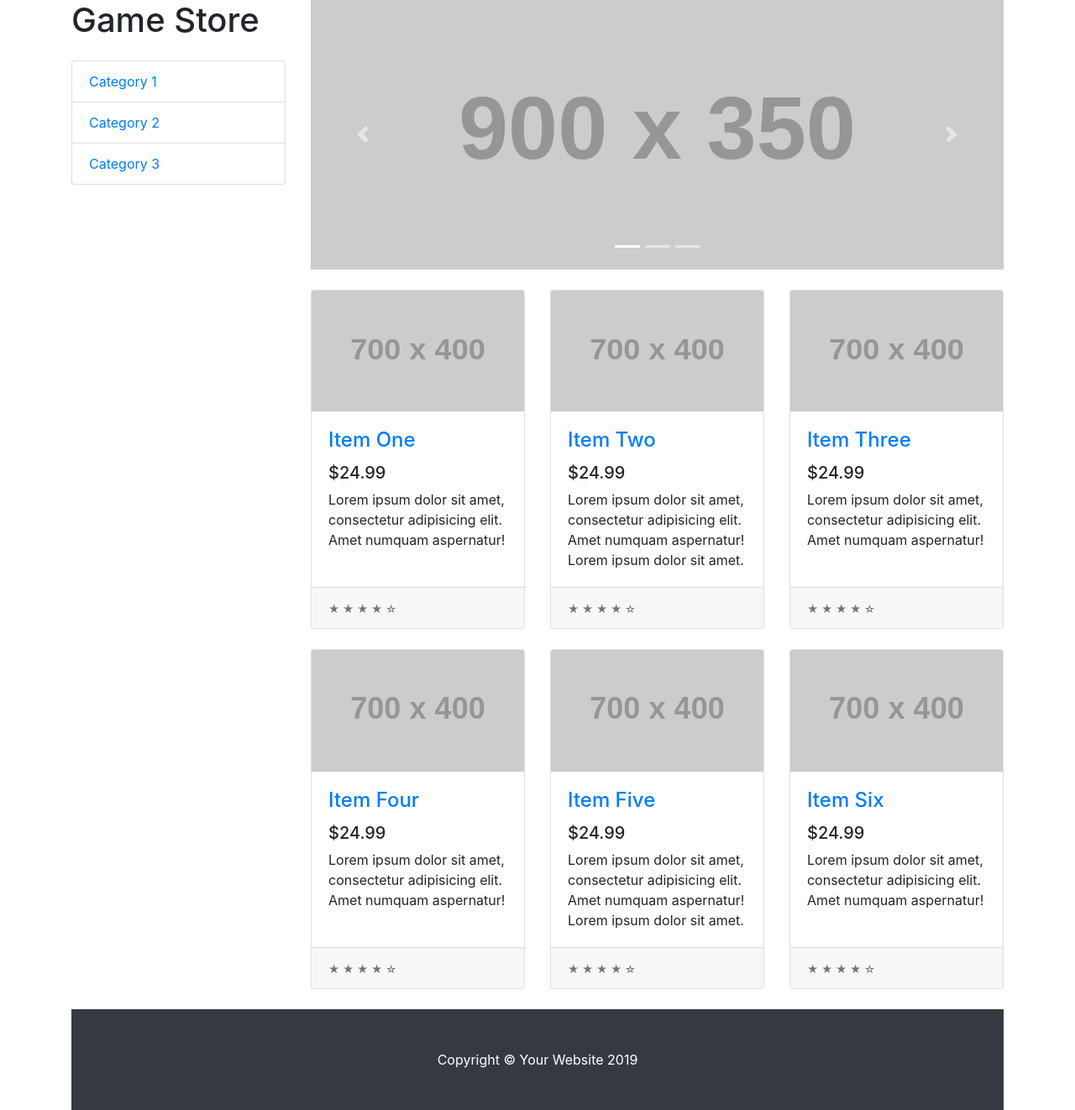
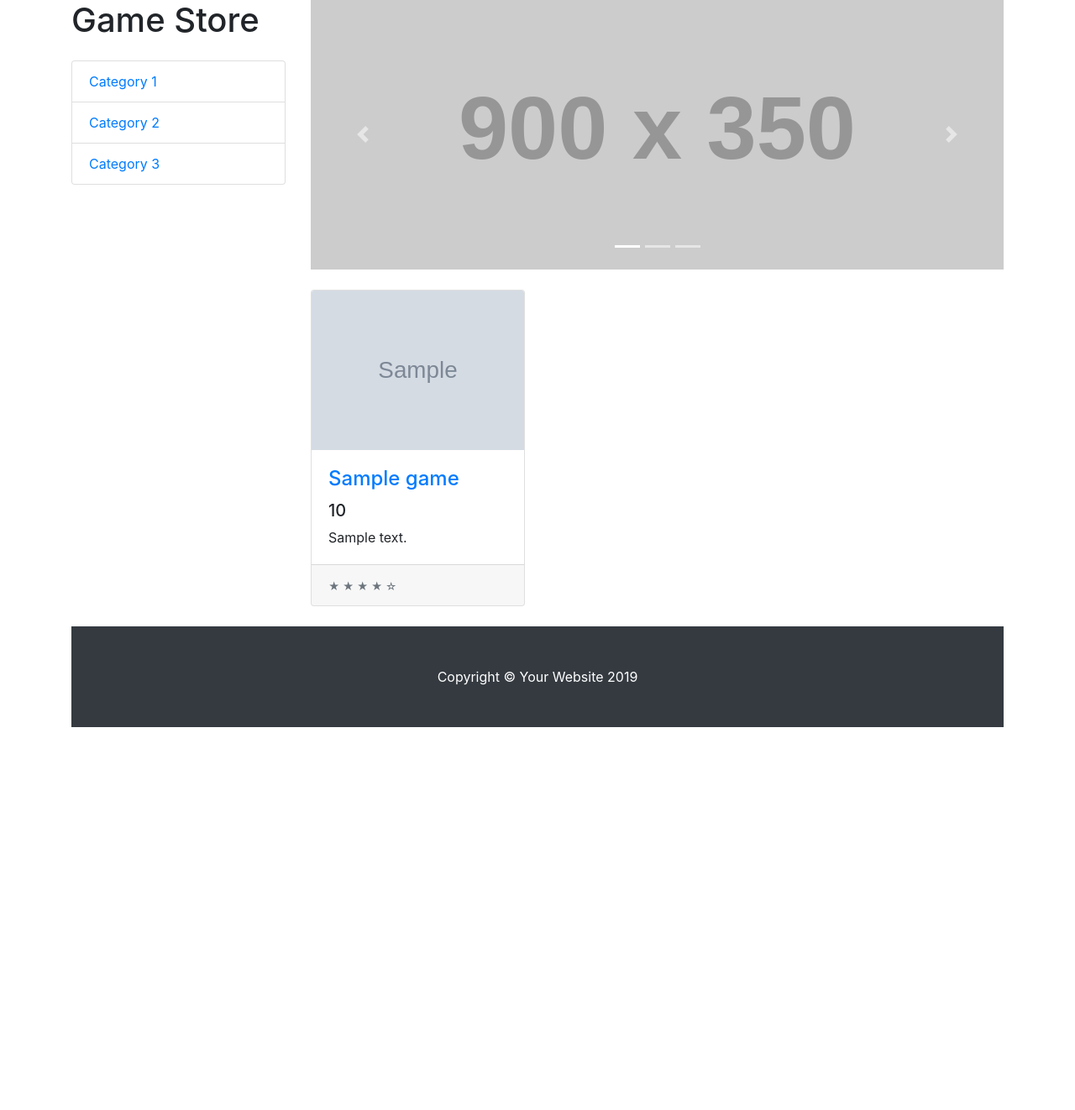
Before and after one commit to Jopless/gamestore, a Django app: template Shop/templates/index.html in a window 1280 px wide. Shown: the part 94-1416 px from the top of the page at 84% size. After the commit the page ends 960 px from the top, so only its background shows below. Run offline with Django 3.2, Linux system fonts and the light colour scheme; the template is opened without the code that fills it: most values are stand-ins (such as "Sample title", 1, 10 or a date in 2020); grey boxes marked "Sample" are stand-in pictures; grey boxes labelled with a size stand in for pictures from a placeholder-image service; some libraries are stand-ins or nearby versions.

Commit message:
Updated settings.py, created new url, changed migration new view

```diff
--- a/GameStore/settings.py
+++ b/GameStore/settings.py
@@ -119,3 +119,6 @@ USE_TZ = True
 # https://docs.djangoproject.com/en/2.2/howto/static-files/
 
 STATIC_URL = '/static/'
+STATIC_ROOT = os.path.join(BASE_DIR, 'static')
+MEDIA_ROOT = os.path.join(BASE_DIR, 'media')
+MEDIA_URL = '/media/'
--- a/Shop/models.py
+++ b/Shop/models.py
@@ -15,7 +15,7 @@ class Game(models.Model):
     price = models.FloatField(null=False, blank=False, unique=False, verbose_name="Цена")
     description = models.TextField(blank=False, null=True, verbose_name="Описание игры")
     rating = models.CharField(max_length=1, choices=game_rate)
-    image = models.ImageField(upload_to='Shop/photos', default='', blank=False, verbose_name='Фото')
+    image = models.ImageField(upload_to='photos/%Y/%m/%d/', blank=True, verbose_name="Фото")
 
     class Meta:
         verbose_name = 'Игра'
--- a/Shop/templates/index.html
+++ b/Shop/templates/index.html
@@ -1,7 +1,6 @@
 {% extends 'base.html' %}
 
 {% block content %}
-
         <div id="carouselExampleIndicators" class="carousel slide my-4" data-ride="carousel">
           <ol class="carousel-indicators">
             <li data-target="#carouselExampleIndicators" data-slide-to="0" class="active"></li>
@@ -29,106 +28,107 @@
           </a>
         </div>
 <!---->
+          {% for game in games %}
         <div class="row">
 <!---->
           <div class="col-lg-4 col-md-6 mb-4">
             <div class="card h-100">
-              <a href="#"><img class="card-img-top" src="http://placehold.it/700x400" alt=""></a>
+             <img class="card-img-top" src={{game.image.url}} alt="">
               <div class="card-body">
                 <h4 class="card-title">
-                  <a href="#">Item One</a>
+                  <a href="#">{{game.title}}</a>
                 </h4>
-                <h5>$24.99</h5>
-                <p class="card-text">Lorem ipsum dolor sit amet, consectetur adipisicing elit. Amet numquam aspernatur!</p>
+                <h5>{{game.price}}</h5>
+                <p class="card-text">{{game.description}}</p>
               </div>
               <div class="card-footer">
                 <small class="text-muted">&#9733; &#9733; &#9733; &#9733; &#9734;</small>
               </div>
             </div>
           </div>
-<!---->
-          <div class="col-lg-4 col-md-6 mb-4">
-            <div class="card h-100">
-              <a href="#"><img class="card-img-top" src="http://placehold.it/700x400" alt=""></a>
-              <div class="card-body">
-                <h4 class="card-title">
-                  <a href="#">Item Two</a>
-                </h4>
-                <h5>$24.99</h5>
-                <p class="card-text">Lorem ipsum dolor sit amet, consectetur adipisicing elit. Amet numquam aspernatur! Lorem ipsum dolor sit amet.</p>
-              </div>
-              <div class="card-footer">
-                <small class="text-muted">&#9733; &#9733; &#9733; &#9733; &#9734;</small>
-              </div>
-            </div>
-          </div>
-<!---->
-          <div class="col-lg-4 col-md-6 mb-4">
-            <div class="card h-100">
-              <a href="#"><img class="card-img-top" src="http://placehold.it/700x400" alt=""></a>
-              <div class="card-body">
-                <h4 class="card-title">
-                  <a href="#">Item Three</a>
-                </h4>
-                <h5>$24.99</h5>
-                <p class="card-text">Lorem ipsum dolor sit amet, consectetur adipisicing elit. Amet numquam aspernatur!</p>
-              </div>
-              <div class="card-footer">
-                <small class="text-muted">&#9733; &#9733; &#9733; &#9733; &#9734;</small>
-              </div>
-            </div>
-          </div>
-<!---->
-          <div class="col-lg-4 col-md-6 mb-4">
-            <div class="card h-100">
-              <a href="#"><img class="card-img-top" src="http://placehold.it/700x400" alt=""></a>
-              <div class="card-body">
-                <h4 class="card-title">
-                  <a href="#">Item Four</a>
-                </h4>
-                <h5>$24.99</h5>
-                <p class="card-text">Lorem ipsum dolor sit amet, consectetur adipisicing elit. Amet numquam aspernatur!</p>
-              </div>
-              <div class="card-footer">
-                <small class="text-muted">&#9733; &#9733; &#9733; &#9733; &#9734;</small>
-              </div>
-            </div>
-          </div>
-<!---->
-          <div class="col-lg-4 col-md-6 mb-4">
-            <div class="card h-100">
-              <a href="#"><img class="card-img-top" src="http://placehold.it/700x400" alt=""></a>
-              <div class="card-body">
-                <h4 class="card-title">
-                  <a href="#">Item Five</a>
-                </h4>
-                <h5>$24.99</h5>
-                <p class="card-text">Lorem ipsum dolor sit amet, consectetur adipisicing elit. Amet numquam aspernatur! Lorem ipsum dolor sit amet.</p>
-              </div>
-              <div class="card-footer">
-                <small class="text-muted">&#9733; &#9733; &#9733; &#9733; &#9734;</small>
-              </div>
-            </div>
-          </div>
-<!---->
-          <div class="col-lg-4 col-md-6 mb-4">
-            <div class="card h-100">
-              <a href="#"><img class="card-img-top" src="http://placehold.it/700x400" alt=""></a>
-              <div class="card-body">
-                <h4 class="card-title">
-                  <a href="#">Item Six</a>
-                </h4>
-                <h5>$24.99</h5>
-                <p class="card-text">Lorem ipsum dolor sit amet, consectetur adipisicing elit. Amet numquam aspernatur!</p>
-              </div>
-              <div class="card-footer">
-                <small class="text-muted">&#9733; &#9733; &#9733; &#9733; &#9734;</small>
-              </div>
-            </div>
-          </div>
-<!---->
+<!--&lt;!&ndash;&ndash;&gt;-->
+<!--          <div class="col-lg-4 col-md-6 mb-4">-->
+<!--            <div class="card h-100">-->
+<!--              <a href="#"><img class="card-img-top" src="http://placehold.it/700x400" alt=""></a>-->
+<!--              <div class="card-body">-->
+<!--                <h4 class="card-title">-->
+<!--                  <a href="#">Item Two</a>-->
+<!--                </h4>-->
+<!--                <h5>$24.99</h5>-->
+<!--                <p class="card-text">Lorem ipsum dolor sit amet, consectetur adipisicing elit. Amet numquam aspernatur! Lorem ipsum dolor sit amet.</p>-->
+<!--              </div>-->
+<!--              <div class="card-footer">-->
+<!--                <small class="text-muted">&#9733; &#9733; &#9733; &#9733; &#9734;</small>-->
+<!--              </div>-->
+<!--            </div>-->
+<!--          </div>-->
+<!--&lt;!&ndash;&ndash;&gt;-->
+<!--          <div class="col-lg-4 col-md-6 mb-4">-->
+<!--            <div class="card h-100">-->
+<!--              <a href="#"><img class="card-img-top" src="http://placehold.it/700x400" alt=""></a>-->
+<!--              <div class="card-body">-->
+<!--                <h4 class="card-title">-->
+<!--                  <a href="#">Item Three</a>-->
+<!--                </h4>-->
+<!--                <h5>$24.99</h5>-->
+<!--                <p class="card-text">Lorem ipsum dolor sit amet, consectetur adipisicing elit. Amet numquam aspernatur!</p>-->
+<!--              </div>-->
+<!--              <div class="card-footer">-->
+<!--                <small class="text-muted">&#9733; &#9733; &#9733; &#9733; &#9734;</small>-->
+<!--              </div>-->
+<!--            </div>-->
+<!--          </div>-->
+<!--&lt;!&ndash;&ndash;&gt;-->
+<!--          <div class="col-lg-4 col-md-6 mb-4">-->
+<!--            <div class="card h-100">-->
+<!--              <a href="#"><img class="card-img-top" src="http://placehold.it/700x400" alt=""></a>-->
+<!--              <div class="card-body">-->
+<!--                <h4 class="card-title">-->
+<!--                  <a href="#">Item Four</a>-->
+<!--                </h4>-->
+<!--                <h5>$24.99</h5>-->
+<!--                <p class="card-text">Lorem ipsum dolor sit amet, consectetur adipisicing elit. Amet numquam aspernatur!</p>-->
+<!--              </div>-->
+<!--              <div class="card-footer">-->
+<!--                <small class="text-muted">&#9733; &#9733; &#9733; &#9733; &#9734;</small>-->
+<!--              </div>-->
+<!--            </div>-->
+<!--          </div>-->
+<!--&lt;!&ndash;&ndash;&gt;-->
+<!--          <div class="col-lg-4 col-md-6 mb-4">-->
+<!--            <div class="card h-100">-->
+<!--              <a href="#"><img class="card-img-top" src="http://placehold.it/700x400" alt=""></a>-->
+<!--              <div class="card-body">-->
+<!--                <h4 class="card-title">-->
+<!--                  <a href="#">Item Five</a>-->
+<!--                </h4>-->
+<!--                <h5>$24.99</h5>-->
+<!--                <p class="card-text">Lorem ipsum dolor sit amet, consectetur adipisicing elit. Amet numquam aspernatur! Lorem ipsum dolor sit amet.</p>-->
+<!--              </div>-->
+<!--              <div class="card-footer">-->
+<!--                <small class="text-muted">&#9733; &#9733; &#9733; &#9733; &#9734;</small>-->
+<!--              </div>-->
+<!--            </div>-->
+<!--          </div>-->
+<!--&lt;!&ndash;&ndash;&gt;-->
+<!--          <div class="col-lg-4 col-md-6 mb-4">-->
+<!--            <div class="card h-100">-->
+<!--              <a href="#"><img class="card-img-top" src="http://placehold.it/700x400" alt=""></a>-->
+<!--              <div class="card-body">-->
+<!--                <h4 class="card-title">-->
+<!--                  <a href="#">Item Six</a>-->
+<!--                </h4>-->
+<!--                <h5>$24.99</h5>-->
+<!--                <p class="card-text">Lorem ipsum dolor sit amet, consectetur adipisicing elit. Amet numquam aspernatur!</p>-->
+<!--              </div>-->
+<!--              <div class="card-footer">-->
+<!--                <small class="text-muted">&#9733; &#9733; &#9733; &#9733; &#9734;</small>-->
+<!--              </div>-->
+<!--            </div>-->
+<!--          </div>-->
+<!--&lt;!&ndash;&ndash;&gt;-->
         </div>
         <!-- /.row -->
 <!---->
-
+{% endfor %}
 {% endblock %}
--- a/Shop/views.py
+++ b/Shop/views.py
@@ -12,5 +12,6 @@ from Shop.models import Game
 
 
 def index(request):  # Checking homepage
+    games = Game.objects.all()
     if request.method == 'GET':
-        return render(request, 'index.html')
+        return render(request, 'index.html', {"games": games})
```
Also changed, not shown: GameStore/urls.py (+5 -2 lines), Shop/migrations/changed_imageF_in_model.py (added, +18 -0 lines), db.sqlite3, media/photos/2019/09/10/vicecity.jpg (added).
